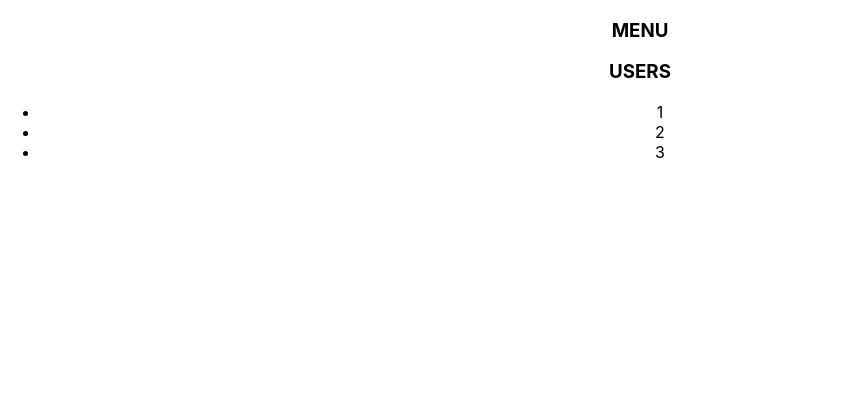
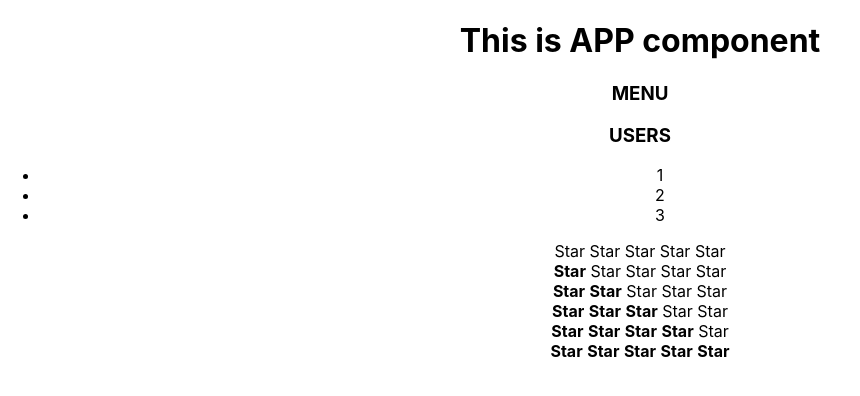
Before and after one commit to ArtyomKub/react-kabzda, a React (Create React App) app: page / in a window 1280 px wide. Shown: the top 396 px of the page, without its empty margins (0-860 px from the left). Built offline with nearby package versions, Linux system fonts and the light colour scheme.

Commit message:
Refactoring code

```diff
--- a/src/App.tsx
+++ b/src/App.tsx
@@ -10,15 +10,15 @@
 export function App() {
     return (
         <div className="App">
-            {/*<PageTitle title={'This is APP component'}/>*/}
+            <PageTitle title={'This is APP component'}/>
             <Accordion titleValue={'MENU'} collapsed={true}/>
             <Accordion titleValue={'USERS'} collapsed={false}/>
-            {/*<Rating value={0}/>*/}
-            {/*<Rating value={1}/>*/}
-            {/*<Rating value={2}/>*/}
-            {/*<Rating value={3}/>*/}
-            {/*<Rating value={4}/>*/}
-            {/*<Rating value={5}/>*/}
+            <Rating value={0}/>
+            <Rating value={1}/>
+            <Rating value={2}/>
+            <Rating value={3}/>
+            <Rating value={4}/>
+            <Rating value={5}/>
         </div>
     );
 }
--- a/src/components/Rating/Rating.tsx
+++ b/src/components/Rating/Rating.tsx
@@ -9,69 +9,13 @@
 }
 
 export function Rating(props: RatingPropsType) {
-
-    if (props.value === 1) {
-        return (
-            <div>
-                <Star selected={true}/>
-                <Star selected={false}/>
-                <Star selected={false}/>
-                <Star selected={false}/>
-                <Star selected={false}/>
-            </div>
-        )
-    }
-    if (props.value === 2) {
-        return (
-            <div>
-                <Star selected={true}/>
-                <Star selected={true}/>
-                <Star selected={false}/>
-                <Star selected={false}/>
-                <Star selected={false}/>
-            </div>
-        )
-    }
-    if (props.value === 3) {
-        return (
-            <div>
-                <Star selected={true}/>
-                <Star selected={true}/>
-                <Star selected={true}/>
-                <Star selected={false}/>
-                <Star selected={false}/>
-            </div>
-        )
-    }
-    if (props.value === 4) {
-        return (
-            <div>
-                <Star selected={true}/>
-                <Star selected={true}/>
-                <Star selected={true}/>
-                <Star selected={true}/>
-                <Star selected={false}/>
-            </div>
-        )
-    }
-    if (props.value === 5) {
-        return (
-            <div>
-                <Star selected={true}/>
-                <Star selected={true}/>
-                <Star selected={true}/>
-                <Star selected={true}/>
-                <Star selected={true}/>
-            </div>
-        )
-    }
     return (
         <div>
-            <Star selected={false}/>
-            <Star selected={false}/>
-            <Star selected={false}/>
-            <Star selected={false}/>
-            <Star selected={false}/>
+            <Star selected={props.value > 0}/>
+            <Star selected={props.value > 1}/>
+            <Star selected={props.value > 2}/>
+            <Star selected={props.value > 3}/>
+            <Star selected={props.value > 4}/>
         </div>
     )
 }
```
